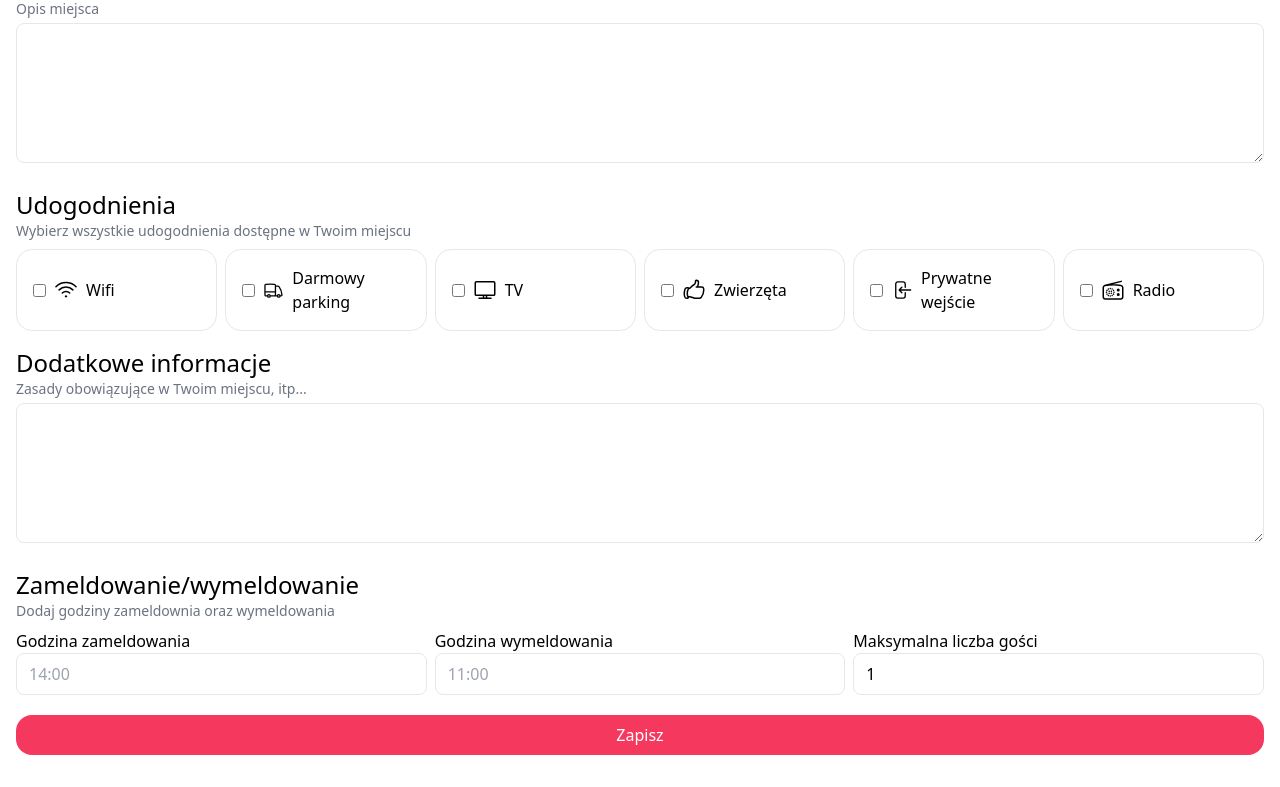
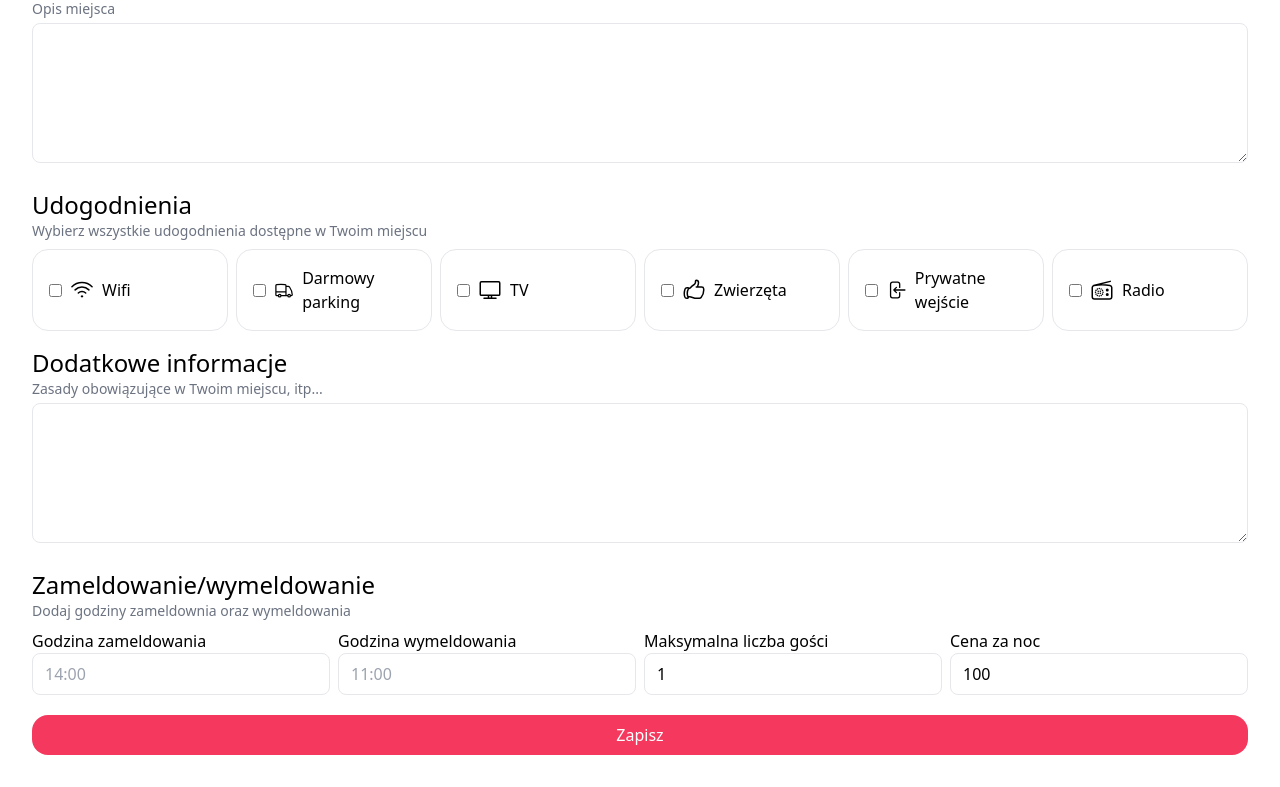
Before and after one commit to EdytaKos/BookingApp, a React (Vite) app in the folder client/: page /account/places/1 in a window 1280 px wide. Shown: the part 599-1386 px from the top of the page. Built offline with nearby package versions, Linux system fonts and the light colour scheme; no server answers.

Commit message:
Dodanie ceny do formularza i listy na stronie głównej

```diff
--- a/client/src/Layout.jsx
+++ b/client/src/Layout.jsx
@@ -2,7 +2,7 @@
 import { Outlet } from "react-router-dom";
 export default function Layout(){
     return(
-        <div className="p-4 flex flex-col min-h-screen">
+        <div className="py-4 px-8 flex flex-col min-h-screen">
             <Header/>
             <Outlet/>
         </div>
--- a/client/src/pages/IndexPage.jsx
+++ b/client/src/pages/IndexPage.jsx
@@ -1,9 +1,31 @@
 import {Link} from "react-router-dom"
 import Header  from "../Header";
+import axios from "axios";
+import {useEffect, useState } from "react";
+
 export default function IndexPage(){
-    return(
-      <div>
-        index page
+  const [places,setPlaces] = useState([]);
+  useEffect(() => {
+    axios.get('/places').then(response => {
+      setPlaces([response.data]);
+    });
+  }, []);
+  return (
+      <div className="mt-8 grid gap-x-6 gap-y-8 grid-cols-2 md:grid-cols-3 lg:grid-cols-3">
+      {places.length > 0 && places.map(place => (
+          <div>
+            <div className="bg-gray-500 mb-2 rounded-2xl flex">
+              {place.photos?.[0] && (
+                <img className="rounded-2xl object-cover aspect-square" src={'http://localhost:4000/uploads/'+place.photo?.[0]} alt=""/>
+              )}
+            </div>
+            <h2 className="font-bold">{place.address}</h2>
+            <h3 className="text-gray-500">{place.title}</h3>
+            <div className="mt-1">
+              <span className="font-bold">${place.price} za noc</span>
+            </div>
+          </div>
+        ))}
       </div>
     );
 }
--- a/client/src/pages/NewPlacePage.jsx
+++ b/client/src/pages/NewPlacePage.jsx
@@ -15,6 +15,7 @@
   const [checkIn, setCheckIn] = useState("");
   const [checkOut, setCheckOut] = useState("");
   const [maxGuests, setMaxGuests] = useState(1);
+  const [price, setPrice] = useState(100);
   const [redirect, setRedirect] = useState("");
 
   useEffect(() => {
@@ -32,6 +33,7 @@
       setCheckIn(data.checkIn);
       setCheckOut(data.checkOut);
       setMaxGuests(data.maxGuests);
+      setPrice(data.price);
     });
   }, [id]);
 
@@ -65,6 +67,7 @@
       checkIn,
       checkOut,
       maxGuests,
+      price,
     };
     if (id) {
       //update
@@ -127,7 +130,7 @@
           "Zameldowanie/wymeldowanie",
           "Dodaj godziny zameldownia oraz wymeldowania"
         )}
-        <div className="grid gap-2 sm:grid-cols-3">
+        <div className="grid gap-2 grid-cols-2 md:grid-cols-4">
           <div>
             <h3 className="mt-2 -mb-1">Godzina zameldowania</h3>
             <input
@@ -154,6 +157,14 @@
               onChange={(ev) => setMaxGuests(ev.target.value)}
             />
           </div>
+          <div>
+            <h3 className="mt-2 -mb-1">Cena za noc</h3>
+            <input
+              type="number"
+              value={price}
+              onChange={(ev) => setPrice(ev.target.value)}
+            />
+          </div>
         </div>
         <button className="primary my-4">Zapisz</button>
       </form>
--- a/client/src/pages/PlacesPage.jsx
+++ b/client/src/pages/PlacesPage.jsx
@@ -8,7 +8,7 @@
   const [places, setPlaces] = useState([]);
 
   useEffect(() => {
-    axios.get("/places").then(({ data }) => {
+    axios.get("/user-places").then(({ data }) => {
       setPlaces(data);
     });
   }, []);
```
Also changed, not shown: 2 other files (tests, documents, lock files or other folders).
